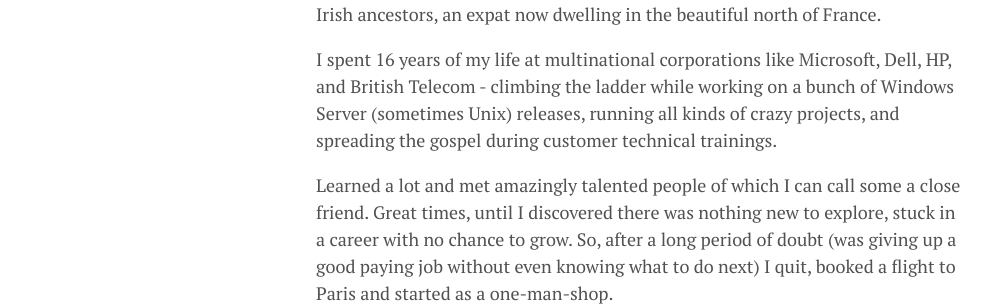
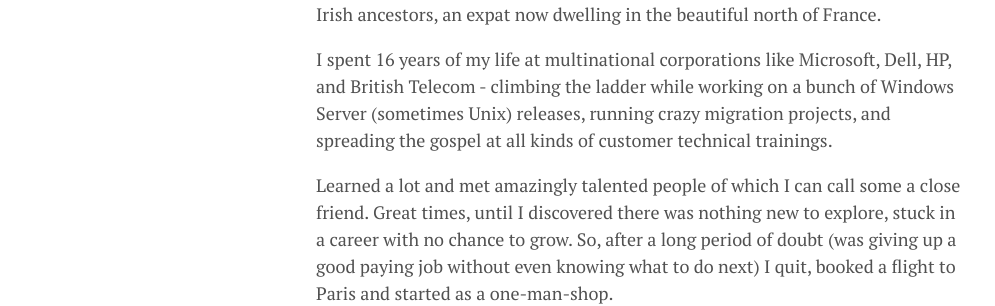
Before and after one commit to lgeurts/lgeurts.github.io, a Jekyll site: the page built from about.md, in a window 1280 px wide. Shown: the part 582-888 px from the top of the page, without its empty margins (0-995 px from the left). Built offline with Jekyll 4.4.1, drawn with Linux system fonts in a browser that asks for light colours; nearby versions of some CDN libraries.

Commit message:
Update about.md

```diff
--- a/about.md
+++ b/about.md
@@ -7,7 +7,7 @@
 
 I’m a Tech Lead & Engineering Consultant, native from Belgium with Dutch and Irish ancestors, an expat now dwelling in the beautiful north of France.
 
-I spent 16 years of my life at multinational corporations like Microsoft, Dell, HP, and British Telecom - climbing the ladder while working on a bunch of Windows Server (sometimes Unix) releases, running all kinds of crazy projects, and spreading the gospel during customer technical trainings.
+I spent 16 years of my life at multinational corporations like Microsoft, Dell, HP, and British Telecom - climbing the ladder while working on a bunch of Windows Server (sometimes Unix) releases, running crazy migration projects, and spreading the gospel at all kinds of customer technical trainings.
 
 Learned a lot and met amazingly talented people of which I can call some a close friend. Great times, until I discovered there was nothing new to explore, stuck in a career with no chance to grow. So, after a long period of doubt (was giving up a good paying job without even knowing what to do next) I quit, booked a flight to Paris and started as a one-man-shop.
 
```
